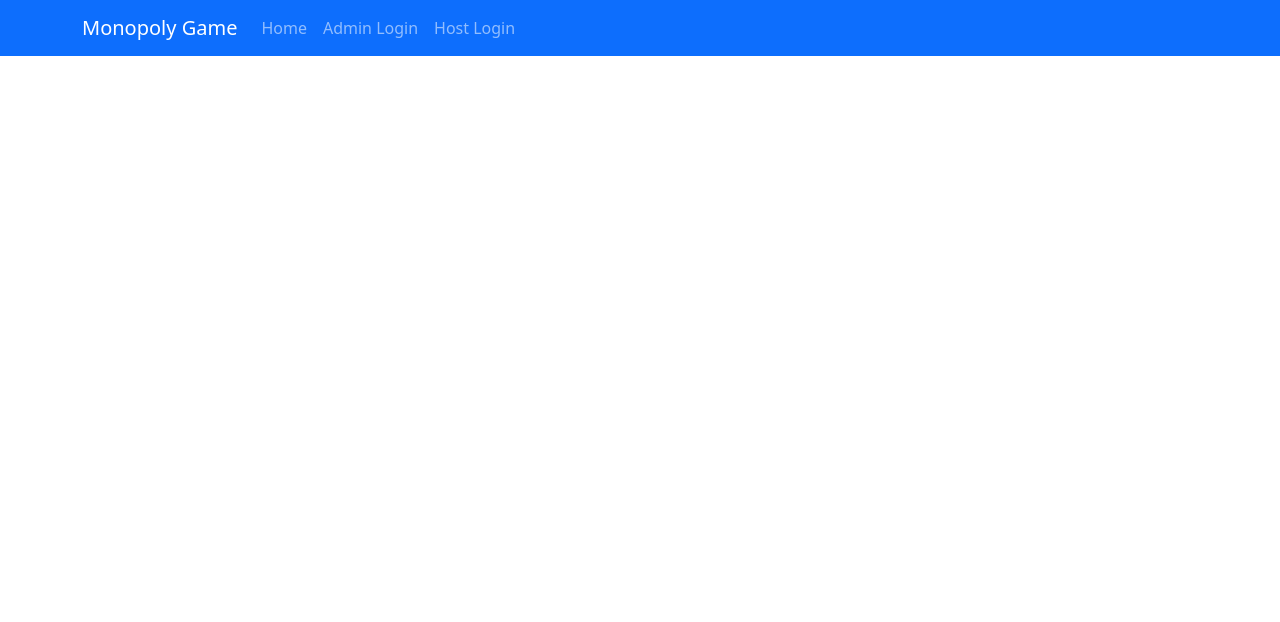
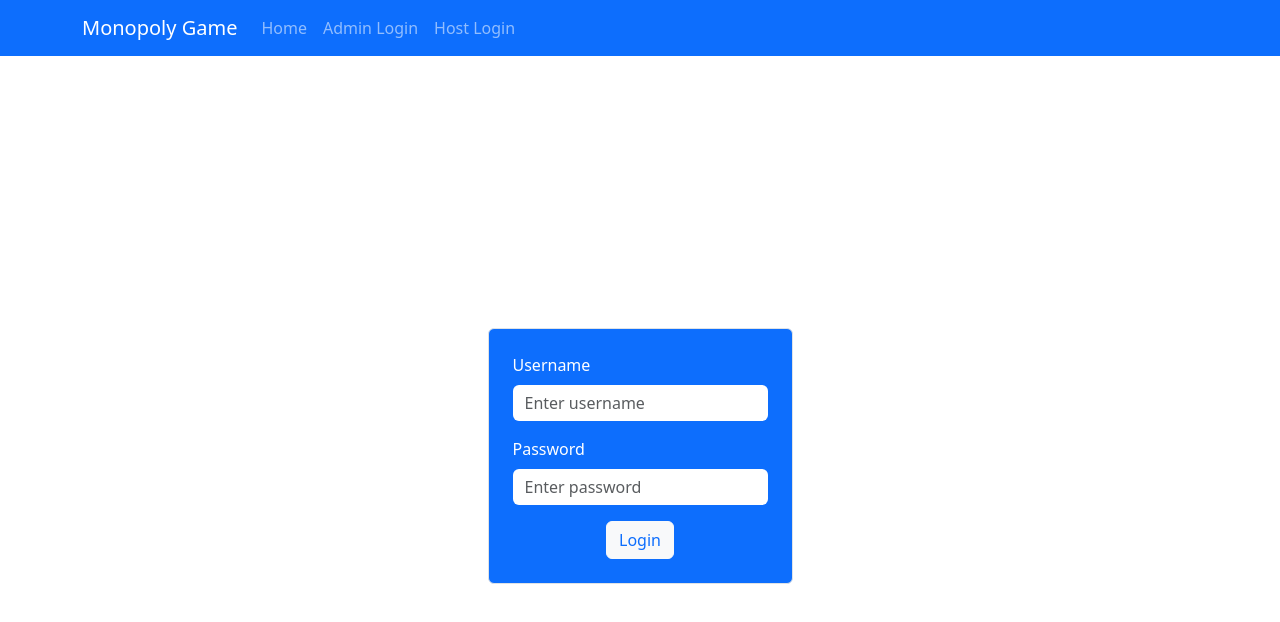
Before and after one commit to Monopoly-IU9/frontend, a React (Create React App) app: page /login in a window 1280 px wide. Shown: the top 622 px of the page. Built offline with nearby package versions, Linux system fonts and the light colour scheme.

Commit message:
админка

```diff
--- a/src/App.js
+++ b/src/App.js
@@ -4,7 +4,7 @@ import HomePage from './pages/HomePage';
 import LoginAdminPage from './pages/LoginAdminPage';
 import AdminPage from './pages/AdminPage';
 import LoginHostPage from './pages/LoginHostPage';
-import HostPage from './pages/HostPage';
+import HostPage from './pages/GamesPage';
 import GamePage from './pages/GamePage';
 import CustomNavbar from "./components/Navbar";
 import AdminCategories from './pages/CategoriesPage';
@@ -34,11 +34,11 @@ function App() {
                 <Route path="/admin/new-game" element={isAdminAuthenticated ? <NewGameTemplate /> : <Navigate to="/admin-login" />} />
                 <Route path="/admin/edit-game" element={isAdminAuthenticated ? <EditGameTemplate /> : <Navigate to="/admin-login" />} />
                 <Route
-                    path="/login-host"
+                    path="/login"
                     element={<LoginHostPage setIsHostAuthenticated={setIsHostAuthenticated} />}
                 />
                 <Route
-                    path="/host/settings"
+                    path="/games"
                     element={isHostAuthenticated ? <HostPage /> : <Navigate to="/login-host" />}
                 />
                 <Route path="/game" element={<GamePage />} />
--- a/src/components/AuthForm.js
+++ b/src/components/AuthForm.js
@@ -26,9 +26,9 @@ function AuthForm({ fields, buttons, onSubmit }) {
                     />
                 </div>
             ))}
-            <div className="d-flex gap-2">
+            <div className="d-flex gap-2 justify-content-center">
                 {buttons.map((button, index) => (
-                    <Button key={index} {...button} className="btn btn-light text-primary" />
+                    <Button key={index} {...button} className="btn btn-light text-primary " />
                 ))}
             </div>
         </form>
--- a/src/components/Button.js
+++ b/src/components/Button.js
@@ -1,9 +1,9 @@
 // src/components/Button.js
 import React from 'react';
 
-function Button({ onClick, label, type = 'button', style }) {
+function Button({ onClick, label, type = 'button', className }) {
     return (
-        <button onClick={onClick} type={type} style={style}>
+        <button onClick={onClick} type={type} className={className}>
             {label}
         </button>
     );
--- a/src/components/Navbar.js
+++ b/src/components/Navbar.js
@@ -13,8 +13,8 @@ function CustomNavbar() {
                 <Navbar.Collapse id="basic-navbar-nav">
                     <Nav className="me-auto">
                         <Nav.Link as={Link} to="/home">Home</Nav.Link>
-                        <Nav.Link as={Link} to="/login-admin">Admin Login</Nav.Link>
-                        <Nav.Link as={Link} to="/login-host">Host Login</Nav.Link>
+                        <Nav.Link as={Link} to="/admin-login">Admin Login</Nav.Link>
+                        <Nav.Link as={Link} to="/login">Host Login</Nav.Link>
                     </Nav>
                 </Navbar.Collapse>
             </Container>
--- a/src/pages/LoginAdminPage.js
+++ b/src/pages/LoginAdminPage.js
@@ -23,7 +23,6 @@ function LoginAdminPage({ setIsAdminAuthenticated }) {
 
     const buttons = [
         { type: 'submit', label: 'Login', onClick: handleLogin },
-        { type: 'button', label: 'Cancel', onClick: () => console.log('Cancelled') }
     ]
 
     return (
--- a/src/pages/LoginHostPage.js
+++ b/src/pages/LoginHostPage.js
@@ -1,32 +1,42 @@
 import React, { useState } from 'react';
 import AuthForm from '../components/AuthForm';
+import { useNavigate } from 'react-router-dom';
 
-function LoginHostPage() {
+function LoginHostPage({ setIsHostAuthenticated }) {
     const [formData, setFormData] = useState({});
-
+    const navigate = useNavigate();
     const handleInputChange = (name, value) => {
         setFormData((prevData) => ({ ...prevData, [name]: value }));
     };
 
-    const handleLogin = () => {
-        // Логика аутентификации ведущего
+    const handleLogin = (e) => {
+        e.preventDefault();
         console.log('Host login data:', formData);
+        setIsHostAuthenticated(true);
+        navigate('/games');
+
     };
 
     return (
         <div>
-            <h2>Host Login</h2>
+            <div className="d-flex justify-content-center align-items-center vh-100">
             <AuthForm
                 fields={[
-                    { name: 'gameId', label: 'Game ID', placeholder: 'Enter game ID', required: true },
-                    { name: 'username', label: 'Username', placeholder: 'Enter username', required: true },
-                    { name: 'password', label: 'Password', type: 'password', placeholder: 'Enter password', required: true }
+                    {name: 'username', label: 'Username', placeholder: 'Enter username', required: true},
+                    {
+                        name: 'password',
+                        label: 'Password',
+                        type: 'password',
+                        placeholder: 'Enter password',
+                        required: true
+                    }
                 ]}
                 buttons={[
-                    { label: 'Join Game', onClick: handleLogin, type: 'button' }
+                    {label: 'Login', onClick: handleLogin, type: 'button'}
                 ]}
                 onSubmit={handleInputChange}
             />
+            </div>
         </div>
     );
 }
```
Also changed, not shown: public/index.html (+0 -10 lines), src/pages/GamesPage.js (renamed from src/pages/HostPage.js).
